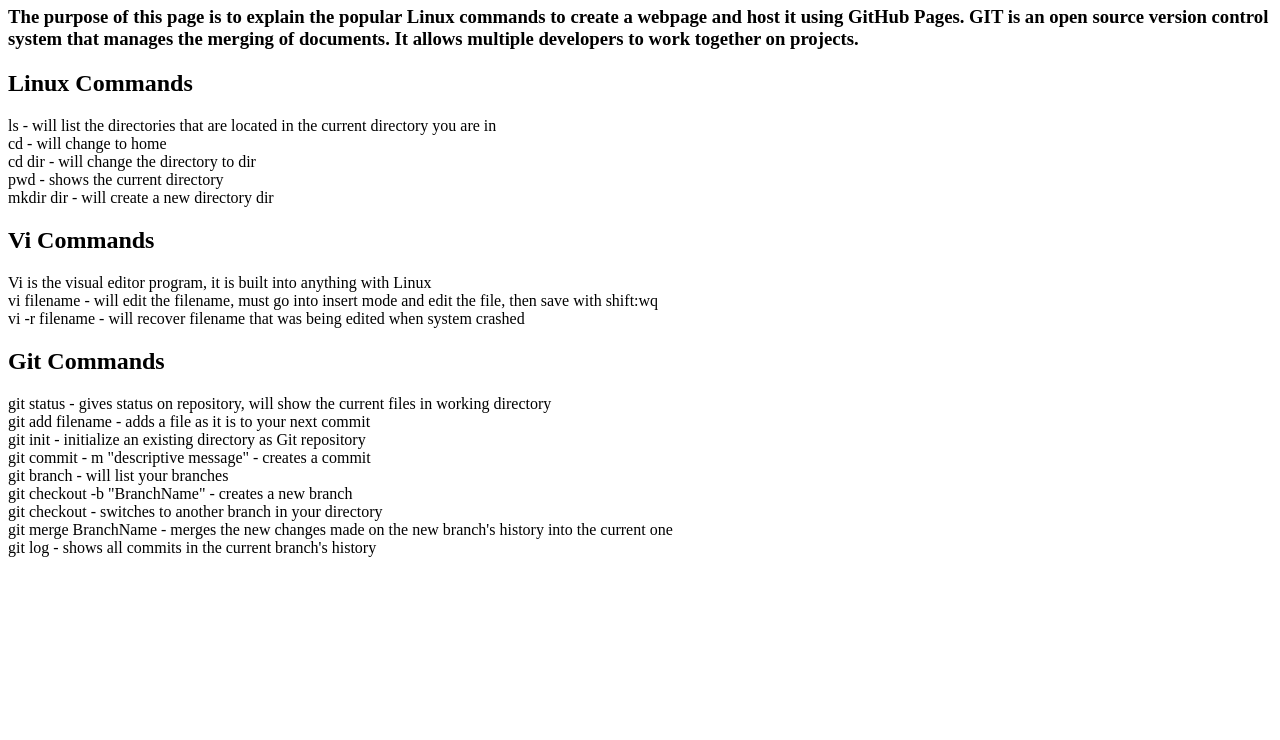
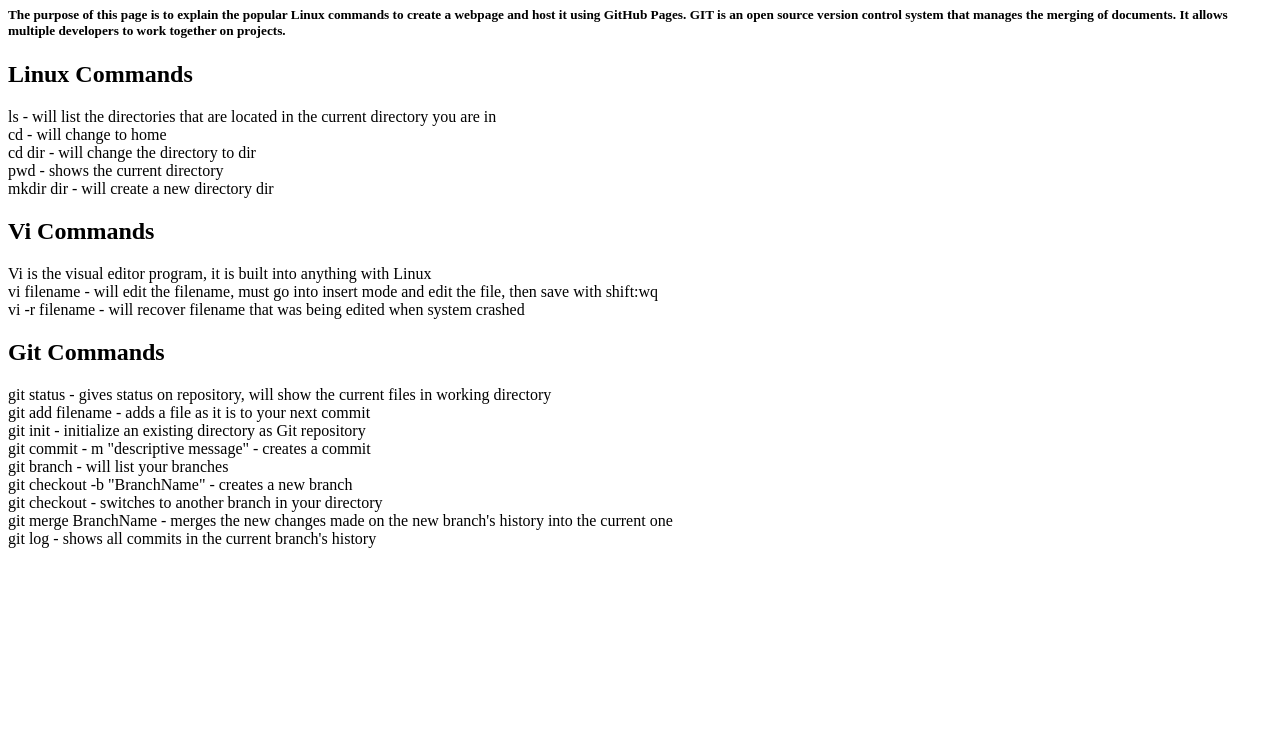
Before and after one commit to maryanastef/PopularCommands, a plain HTML site: page index.html in a window 1280 px wide. Shown: the part 60-800 px from the top of the page. Drawn offline with Linux system fonts and the light colour scheme.

Commit message:
Updated the purpose of the page text

```diff
--- a/index.html
+++ b/index.html
@@ -4,7 +4,7 @@
 	</head>
 	<body>
 		<h1>Learning Popular Commands</h1>
-			<h3> The purpose of this page is to explain the popular Linux commands to create a webpage and host it using GitHub Pages. GIT is an open source version control system that manages the merging of documents. It allows multiple developers to work together on projects. </h3>
+			<h5> The purpose of this page is to explain the popular Linux commands to create a webpage and host it using GitHub Pages. GIT is an open source version control system that manages the merging of documents. It allows multiple developers to work together on projects. </h5>
 
 		<h2> Linux Commands</h2>
 			<p>ls - will list the directories that are located in the current directory you are in<br>
@@ -15,6 +15,7 @@
 
 		<h2> Vi Commands</h2>
 			<p> Vi is the visual editor program, it is built into anything with Linux<br>
+
 			vi filename - will edit the filename, must go into insert mode and edit the file, then save with shift:wq<br>
 			vi -r filename - will recover filename that was being edited when system crashed</p>
 
```
